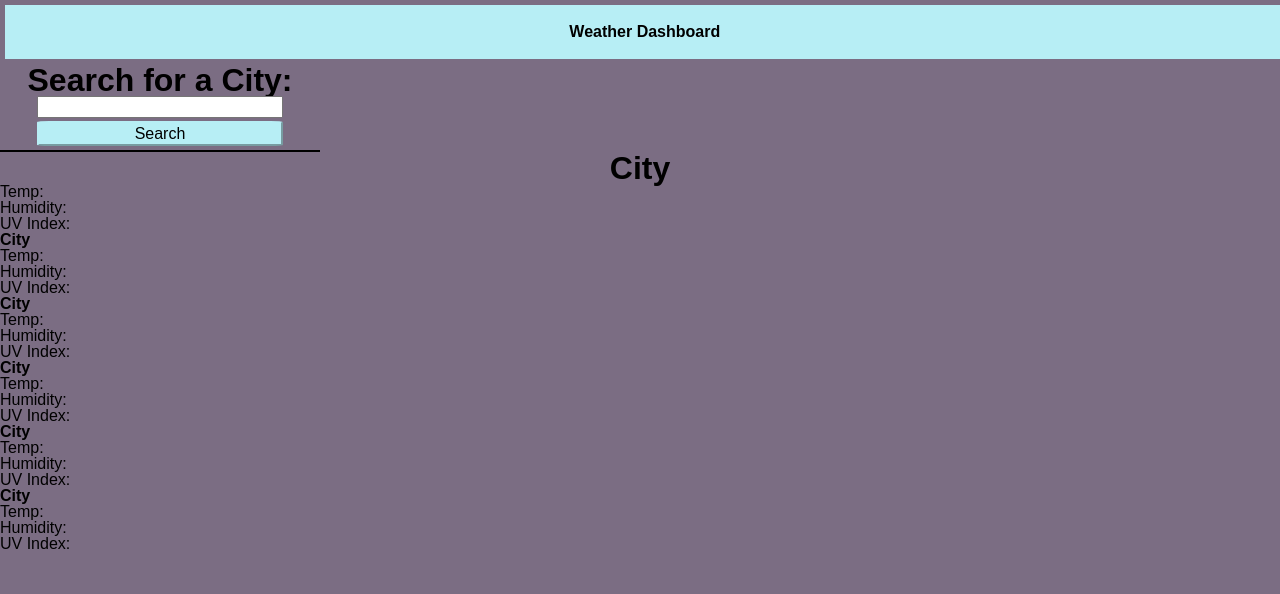
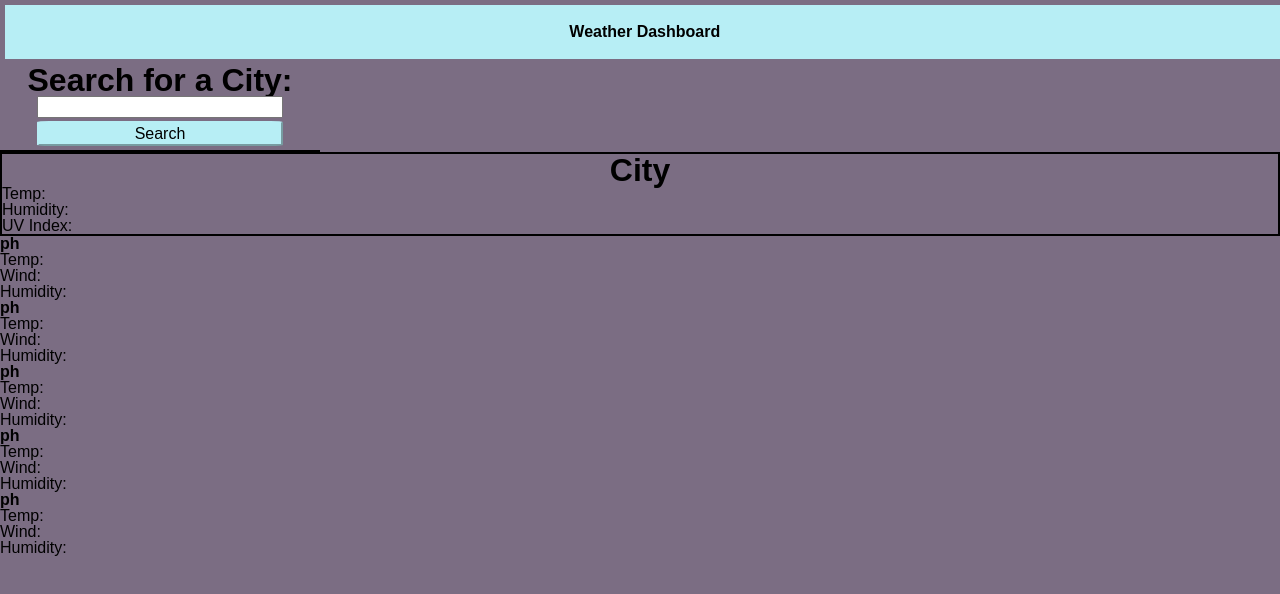
Before and after one commit to NabhahnK/weather-page, a plain HTML site: page index.html in a window 1280 px wide. Drawn offline with Linux system fonts and the light colour scheme.

Commit message:
fixed some of the HTML

```diff
--- a/assets/css/style.css
+++ b/assets/css/style.css
@@ -65,4 +65,20 @@ input {
 #weather-section {
     flex-grow: 2;
     min-width: 80%;
+    flex-wrap: wrap;
 }
+
+#city-weather {
+    min-width: 100%;
+    border: 2.5px black solid;
+}
+
+#five-day {
+    flex-direction: row;
+}
+
+#date-1 {
+    border: 2.5 black solid;
+    /* min-width: 20%;
+    max-width: 20%; */
+}
--- a/assets/scripts/script.js
+++ b/assets/scripts/script.js
@@ -5,7 +5,6 @@ const apiKey = "752a7c69c2f675bacc2d0b896d1432e5";
 let userInput = document.querySelector("#cityname");
 let submitBtn = document.getElementById("submitBtn");
 const history = document.getElementById("history");
-let cities = [];
 
 // Creates the Btns for previous searched citys
 function createBtns() {
@@ -33,6 +32,10 @@ function createBtns() {
     }
 }
 
+function fillHTML() {
+    // call in html variables to fill on the top
+}
+
 // Gets the lan and log using the city name
 function getLL(city) {
     let apiCall = openWeatherMapAPI + city + "&appid=" + apiKey;
@@ -58,6 +61,7 @@ function getWeatherData() {
         .then(response => response.json())
         .then(function (data) {
             console.log(data);
+            localStorage.setItem("cityData", data);
         })
 }
 
@@ -70,6 +74,7 @@ function ini(event) {
     }
     getLL(userInput.value);
     getWeatherData();
+    fillHTML();
 }
 
 createBtns()
--- a/index.html
+++ b/index.html
@@ -36,40 +36,40 @@
             </section>
 
             <section id="five-day">
-                <div>
-                    <h3 id="date-1">City</h3>
+                <div id="date-1">
+                    <h3 id="date-1">ph</h3>
                     <div id="1-img"></div>
                     <p id="1-temp">Temp:</p>
+                    <p id="1-wind">Wind: </p>
                     <p id="1-hum">Humidity:</p>
-                    <p id="1-uv">UV Index: </p>
                 </div>
-                <div>
-                    <h3 id="date-2">City</h3>
+                <div id="date-2">
+                    <h3 id="date-2">ph</h3>
                     <div id="2-img"></div>
                     <p id="2-temp">Temp:</p>
+                    <p id="2-wind">Wind: </p>
                     <p id="2-hum">Humidity:</p>
-                    <p id="2-uv">UV Index: </p>
                 </div>
-                <div>
-                    <h3 id="date-3">City</h3>
+                <div id="date-3">
+                    <h3 id="date-3">ph</h3>
                     <div id="3-img"></div>
                     <p id="3-temp">Temp:</p>
+                    <p id="3-wind">Wind: </p>
                     <p id="3-hum">Humidity:</p>
-                    <p id="3-uv">UV Index: </p>
                 </div>
-                <div>
-                    <h3 id="date-4">City</h3>
+                <div id="date-4">
+                    <h3 id="date-4">ph</h3>
                     <div id="4-img"></div>
                     <p id="4-temp">Temp:</p>
+                    <p id="4-wind">Wind: </p>
                     <p id="4-hum">Humidity:</p>
-                    <p id="4-uv">UV Index: </p>
                 </div>
-                <div>
-                    <h3 id="date-5">City</h3>
+                <div id="date-5">
+                    <h3 id="date-5">ph</h3>
                     <div id="5-img"></div>
                     <p id="5-temp">Temp:</p>
+                    <p id="5-wind">Wind: </p>
                     <p id="5-hum">Humidity:</p>
-                    <p id="5-uv">UV Index: </p>
                 </div>
             </section>
         </div>
```
